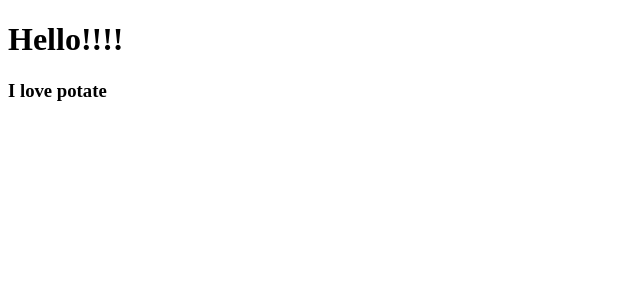
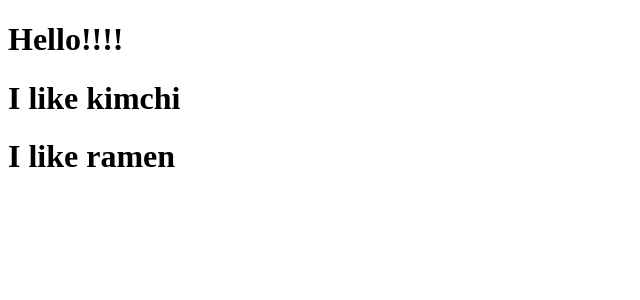
Before and after one commit to olyesung/movie_app, a React (Create React App) app: page / in a window 1280 px wide. Shown: the top 300 px of the page, without its empty margins (0-640 px from the left). Built offline with nearby package versions, Linux system fonts and the light colour scheme.

Commit message:
#2.1 Reusable Components with JSX + Props

```diff
--- a/src/App.js
+++ b/src/App.js
@@ -1,11 +1,15 @@
 import React from "react";
-import Potato from "./Potato";
+
+function Potato({ fav }) {
+  return <h1>I like {fav}</h1>;
+}
 
 function App() {
   return (
     <div>
       <h1> Hello!!!!</h1>
-      <Potato />
+      <Potato fav="kimchi" />
+      <Potato fav="ramen" />
     </div>
   );
 }
--- a/src/Potato.js
+++ /dev/null
@@ -1,7 +0,0 @@
-import React from "react";
-
-function Potato() {
-  return <h3>I love potate</h3>;
-}
-
-export default Potato;
--- a/src/index.js
+++ b/src/index.js
@@ -1,7 +1,6 @@
 import React from "react";
 import ReactDOM from "react-dom";
 import App from "./App";
-import Potato from "./Potato";
 
 ReactDOM.render(
   <React.StrictMode>
```
